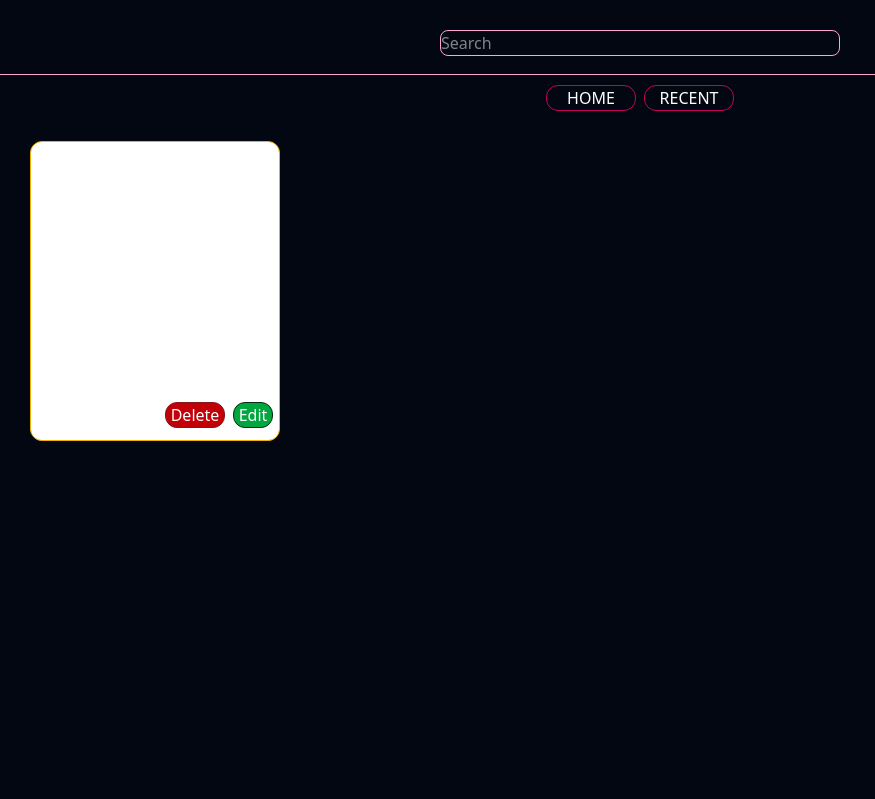
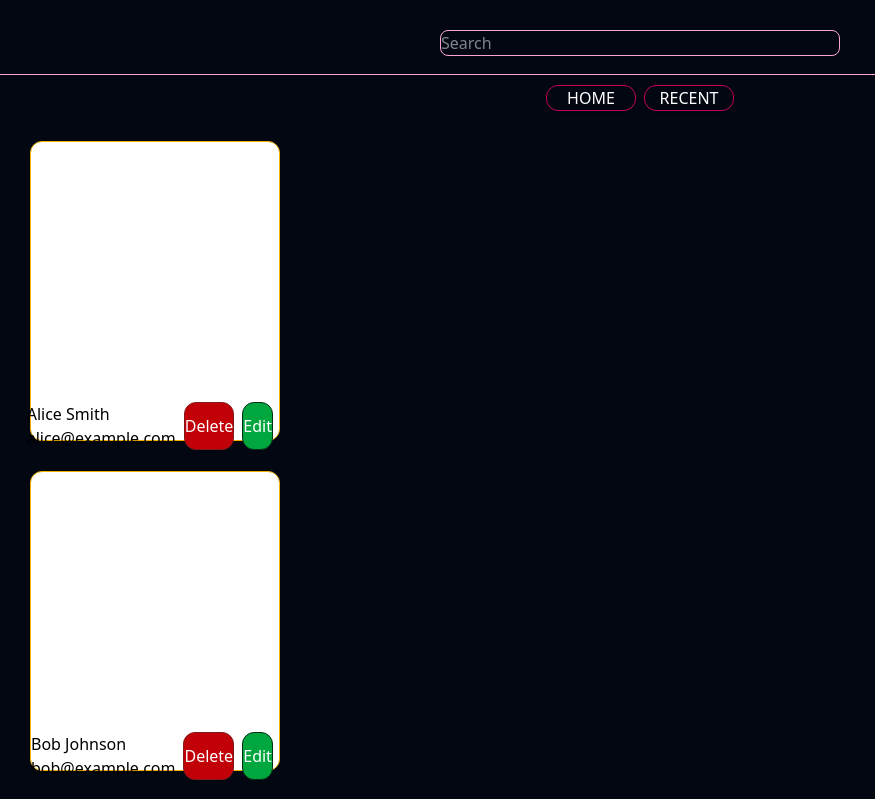
Before and after one commit to Nandhini4706/l1, a React (Vite) app in the folder frontend/: page /search in a window 1280 px wide. Shown: the top 799 px of the page, without its empty margins (0-875 px from the left). Built offline with nearby package versions, Linux system fonts and the light colour scheme.

Commit message:
components

```diff
--- a/frontend/src/App.jsx
+++ b/frontend/src/App.jsx
@@ -6,6 +6,7 @@ import Search from './assets/page/Search';
 import Home from './assets/page/Home';
 import Recent from './assets/page/components/Recent'
 function App() {
+
 
 
   return (
--- a/frontend/src/assets/page/Home.jsx
+++ b/frontend/src/assets/page/Home.jsx
@@ -10,7 +10,7 @@ const home = () => {
                 <input type="text" placeholder='Patient name' className='w-[200px] border-1 border-pink-300 rounded-lg text-center text-white hover:bg-gradient-to-r from-pink-700 to-gray-700'/>
 
                 <input type="age" placeholder='Age/Gender' className='w-[200px] border-1 border-pink-300 rounded-lg text-center text-white hover:bg-gradient-to-r from-pink-700 to-gray-700' />
-                <input type="date" placeholder='' className='w-[200px] border-1 border-pink-300 rounded-lg text-center text-white hover:bg-gray-900 hover:text-pink-700' />
+                <input type="date" placeholder='DATE' className=' w-[200px] border-1 border-pink-300 rounded-lg text-center text-white hover:bg-gray-900 hover:text-pink-700' />
                 <input type="contact" placeholder='Contact Number' className='w-[200px] border-1 border-white rounded-lg text-center text-white hover:bg-gradient-to-r from-pink-700 to-gray-700' />
                 <input type="address" placeholder='Address' className='w-[200px] border-1 border-pink-300 rounded-lg text-center text-white hover:bg-gradient-to-r from-pink-700 to-gray-700' />
                 <input type="text" placeholder='Patient condition' className='w-[200px] border-1 border-pink-300 rounded-lg text-center text-white hover:bg-gradient-to-r from-blue-700 to-gray-700' />
--- a/frontend/src/assets/page/Search.jsx
+++ b/frontend/src/assets/page/Search.jsx
@@ -1,6 +1,22 @@
 import React from 'react'
 import {Link} from 'react-router-dom'
+import Box from './components/Box';
 export default function List() {
+
+  const dummyData = [
+    { id: 1, name: "Alice Smith", email: "alice@example.com", age: 28 },
+    { id: 2, name: "Bob Johnson", email: "bob@example.com", age: 34 },
+    { id: 3, name: "Carol Williams", email: "carol@example.com", age: 25 },
+    { id: 4, name: "David Brown", email: "david@example.com", age: 30 },
+    { id: 5, name: "Eve Davis", email: "eve@example.com", age: 22 },
+    { id: 6, name: "Frank Miller", email: "frank@example.com", age: 41 },
+    { id: 7, name: "Grace Wilson", email: "grace@example.com", age: 27 },
+    { id: 8, name: "Henry Moore", email: "henry@example.com", age: 36 },
+    { id: 9, name: "Ivy Taylor", email: "ivy@example.com", age: 29 },
+    { id: 10, name: "Jack Anderson", email: "jack@example.com", age: 33 }
+  ];
+
+
   return (
 
     <div className='w-full h-screen bg-gray-950'>
@@ -20,14 +36,13 @@ export default function List() {
        <button className='border-1 border-pink-700 rounded-xl w-[90px] text-white hover:shadow-pink-300 shadow-sm hover:bg-gray-900 '>RECENT</button>
        </Link>
      </div>
-      <div className='w-[250px] h-[300px] bg-white rounded-xl m-[30px] border-1 border-yellow-500'>
-        <div className=' w-[250px] pt-65 pr-2 flex gap-2 justify-end'>
-        <button className='text-white font-medium border-1 border-red-900 bg-red-700 rounded-xl w-[60px]'>Delete</button>
-        <button className='border-1 border-green-950 w-[40px] rounded-xl bg-green-600 text-white font-medium'>Edit</button>
-        </div>
 
-      </div>
-      <div>
+      <div className='w-screen h-auto bg-gray-950'>
+        {
+            dummyData.map((item,index)=>{
+            return   <Box item={item} index={index}/>
+            })
+        }
 
       </div>
     </div>
--- /dev/null
+++ b/frontend/src/assets/page/components/Box.jsx
@@ -0,0 +1,26 @@
+import React from 'react'
+
+const Box = ({index,item}) => {
+
+
+    console.log(index);
+
+    console.log(item);
+  return (
+    <>
+    <div className='w-[250px] h-[300px] bg-white rounded-xl m-[30px] border-1 border-yellow-500'>
+        <div className=' w-[250px] pt-65 pr-2 flex gap-2 justify-end'>
+        <div>
+        <p className=''>{item.name}</p>
+        <p>{item.email}</p>
+        </div>
+        <button className='text-white font-medium border-1 border-red-900 bg-red-700 rounded-xl w-[60px]'>Delete</button>
+        <button className='border-1 border-green-950 w-[40px] rounded-xl bg-green-600 text-white font-medium'>Edit</button>
+        </div>
+
+      </div>
+    </>
+  )
+}
+
+export default Box
```
